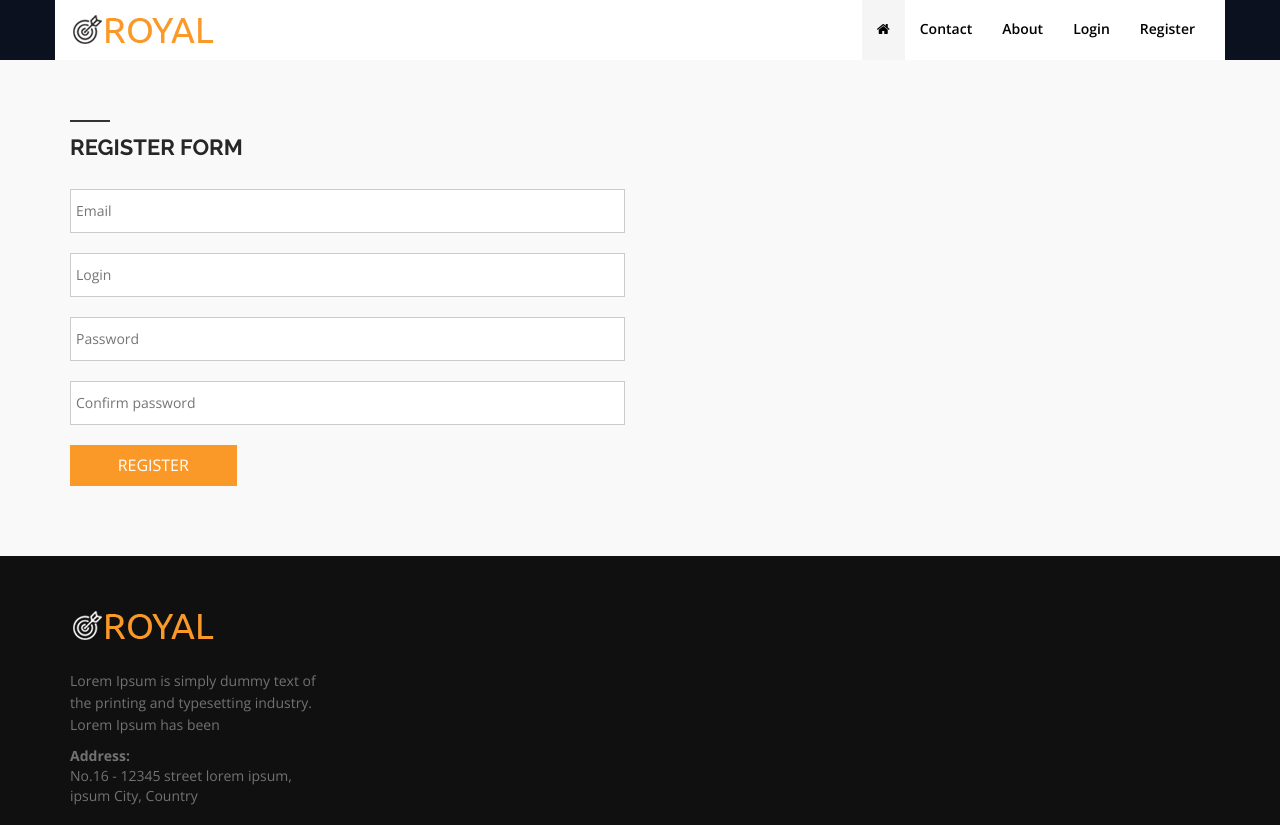
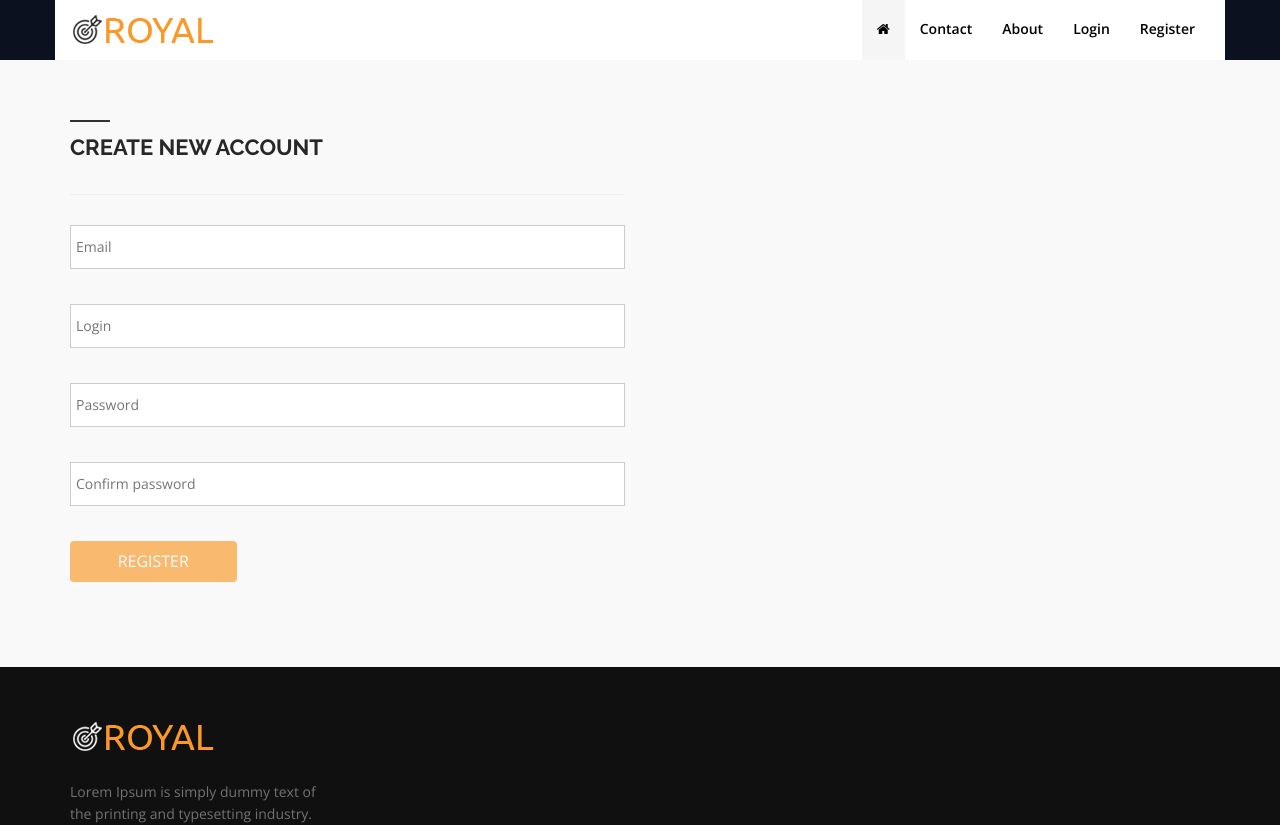
Before and after one commit to piotrsiwinski/flights-journal-website, an Angular app: page /register in a window 1280 px wide. Shown: the top 825 px of the page. Built offline with nearby package versions, Linux system fonts and the light colour scheme.

Commit message:
Added simple validation to register form

```diff
--- a/src/app/user/register/register.component.html
+++ b/src/app/user/register/register.component.html
@@ -5,16 +5,60 @@
       <div class="col-sm-12">
         <div class="row">
           <div class="col-sm-6 space">
-            <div class="form">
-              <h3>Register Form</h3>
-              <form method="post" (ngSubmit)="onRegisterFormSubmit()" name="Login_Form" class="form-signin">
-                <input class="txt" name="Email" placeholder="Email" required type="text" [(ngModel)]="user.email">
-                <input class="txt" name="Login" placeholder="Login" required type="text" [(ngModel)]="user.login">
-                <input class="txt" name="Password" placeholder="Password" required type="password" [(ngModel)]="user.password">
-                <input class="txt" name="Password" placeholder="Confirm password" required type="password" [(ngModel)]="user.confirmPassword">
-                <button name="submit" class="txt2" type="submit">Register</button>
-              </form>
+            <div [hidden]="userCreated">
+
+              <div class="form">
+                <h3>Create new account</h3>
+                <hr>
+
+                <form method="post" (ngSubmit)="onRegisterFormSubmit()" name="RegisterForm" class="form-signin" #registerForm="ngForm">
+
+                  <div class="form-group">
+                    <input id="Email" class="txt" name="Email" placeholder="Email" type="text" [(ngModel)]="user.email" required #email = "ngModel" pattern="[a-z0-9!#$%&'*+/=?^_`{|}~-]+(?:\.[a-z0-9!#$%&'*+/=?^_`{|}~-]+)*@(?:[a-z0-9](?:[a-z0-9-]*[a-z0-9])?\.)+[a-z0-9](?:[a-z0-9-]*[a-z0-9])?">
+                    <div [hidden]="email.valid || email.pristine" class="alert alert-danger">Email is required</div>
+                  </div>
+
+                  <div class="form-group">
+                    <input id="Login" class="txt" name="Login" placeholder="Login" type="text" [(ngModel)]="user.login" required>
+                    <span class="text-danger"></span>
+                  </div>
+
+                  <div class="form-group">
+                    <input id="Password" class="txt" name="Password" placeholder="Password" type="password" [(ngModel)]="user.password" required>
+                    <span class="text-danger"></span>
+                  </div>
+
+                  <div class="form-group">
+                    <input id="ConfirmPassword" class="txt" name="ConfirmPassword" placeholder="Confirm password" type="password" [(ngModel)]="user.confirmPassword" required>
+                    <span class="text-danger"></span>
+                  </div>
+
+                  <div class="form-group">
+                    <button [disabled]="!registerForm.form.valid" name="submit" class="btn txt2" type="submit">Register</button>
+                  </div>
+
+                </form>
+              </div>
             </div>
+
+            <div [hidden]="!userCreated">
+              <div class="title">
+                <h2>Congratulations!</h2>
+                <span class="title-border"></span>
+                <p>Your account has been created</p>
+                <p>Go to your email and activate your account</p>
+              </div>
+            </div>
+
+            <div [hidden]="userCreated" *ngIf="errorMessage">
+              <div class="alert alert-danger"> {{errorMessage}}</div>
+            </div>
+
+            <!--<div>
+              <span [hidden]="registerForm.form.valid"> Formularz nie poprawny</span>
+              <span [hidden]="!registerForm.form.valid"> Formularz poprawny</span>
+            </div>-->
+
           </div>
         </div>
 
--- a/src/app/user/register/register.component.ts
+++ b/src/app/user/register/register.component.ts
@@ -1,4 +1,4 @@
-import { Component, OnInit } from '@angular/core';
+import { Component, OnInit, AfterViewChecked } from '@angular/core';
 import {User} from "../../models/user";
 import {UserService} from "../user.service";
 import {Router} from "@angular/router";
@@ -10,6 +10,8 @@ import {Router} from "@angular/router";
 })
 export class RegisterComponent implements OnInit {
   user: User = new User('','','', '');
+  userCreated = false;
+  errorMessage: string;
 
   constructor(private userService: UserService, private router: Router) {
   }
@@ -20,9 +22,8 @@ export class RegisterComponent implements OnInit {
   onRegisterFormSubmit(){
     this.userService
       .register(this.user)
-      .subscribe(()=>{
-        this.router.navigate(['/'])
-      });
+      .subscribe(() => {this.userCreated = true}, err => {this.errorMessage = err.toString()});
   }
 
+
 }
```
